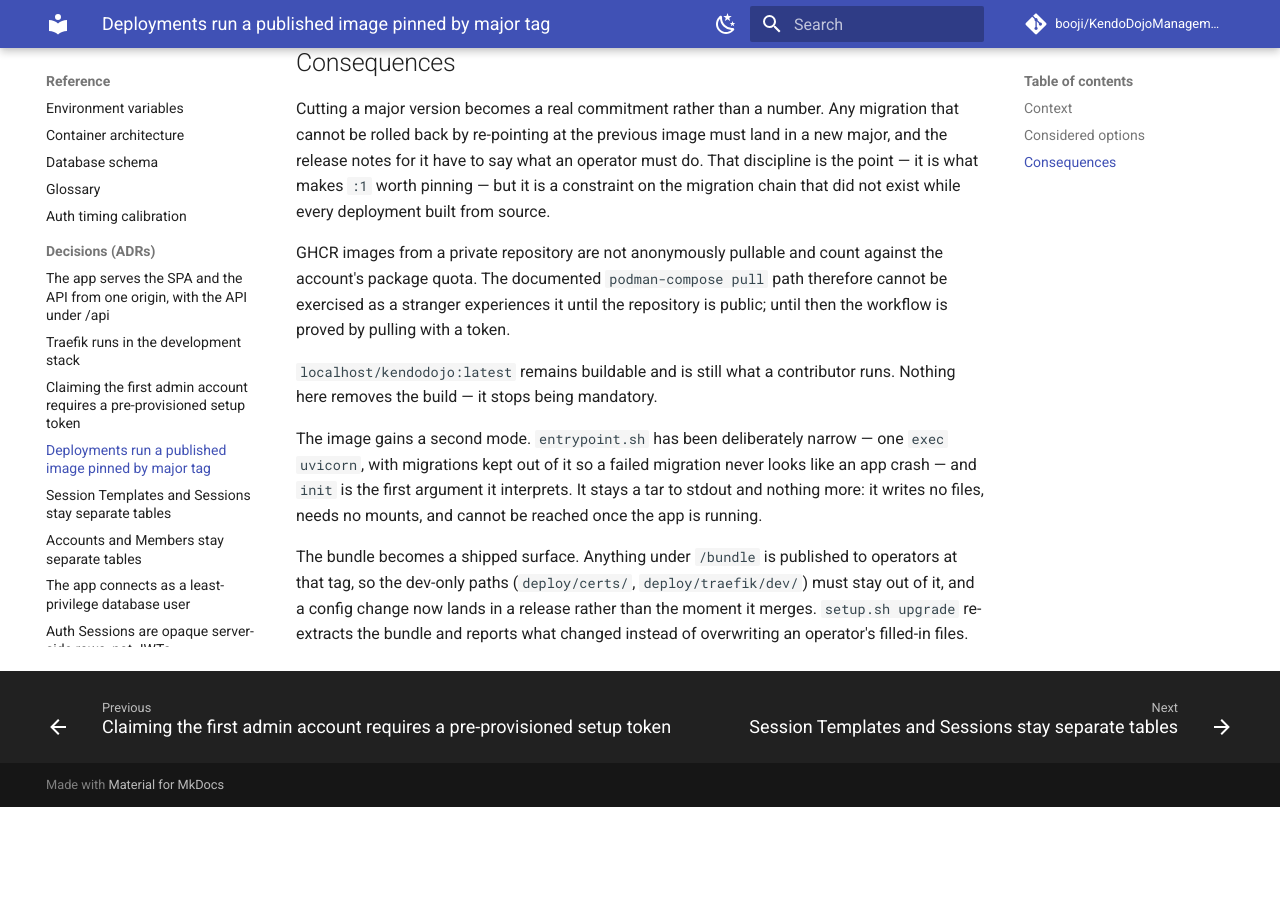
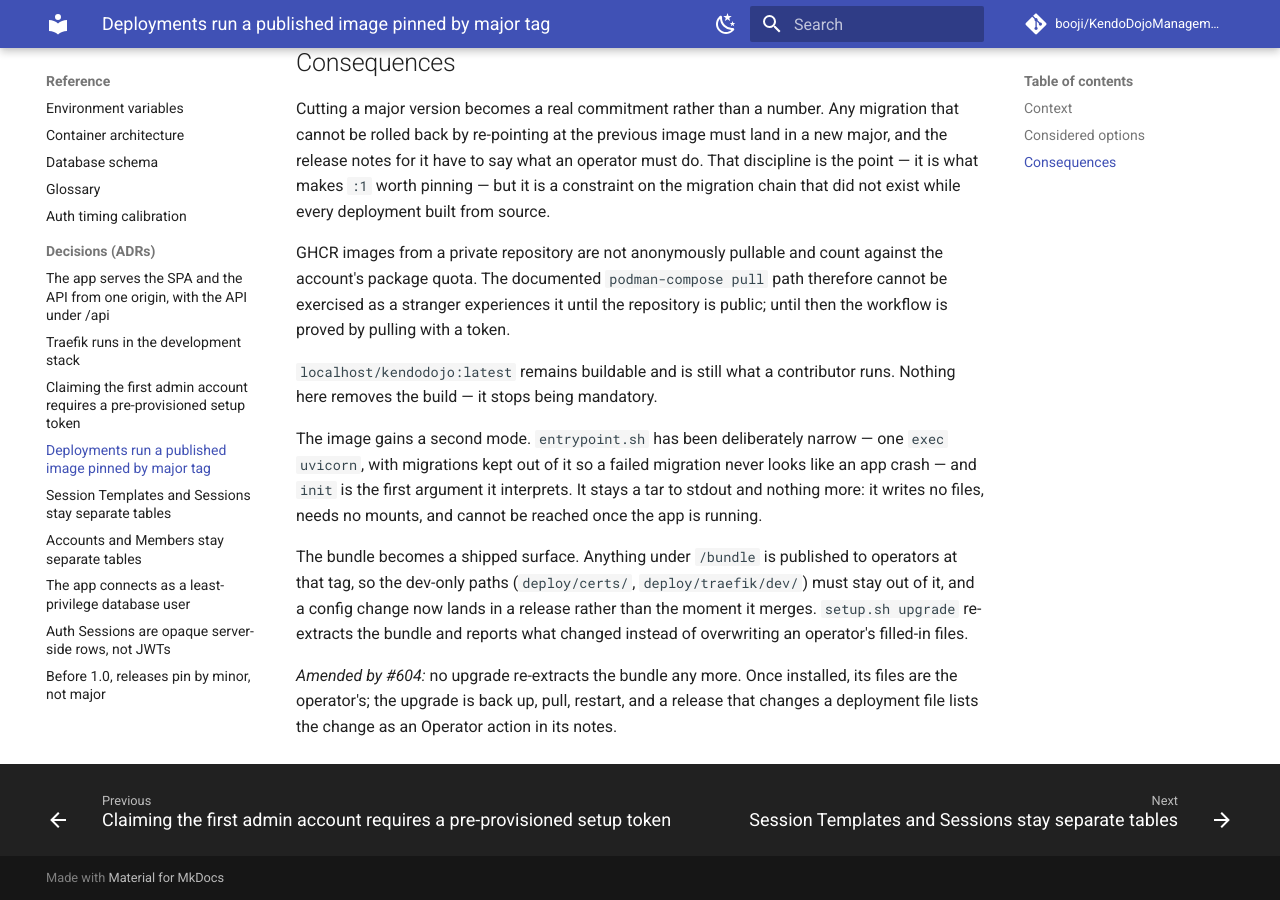
Before and after one commit to booji/KendoDojoManagement, an MkDocs documentation site: the page built from docs/adr/0004-published-images-pinned-by-major-tag.md, in a window 1280 px wide and 900 px high, scrolled down 2055 px. Built offline with MkDocs 1.6.1 and Material for MkDocs 9.7.7, drawn with Linux system fonts in a browser that asks for light colours; comment, search, counter and statistics services are not loaded; the version menu is left out; before the commit the page ends 2862 px from its top, so only the background shows below that.

Commit message:
docs(adr): note ADR-0004's upgrade consequence is amended by #604

```diff
--- a/docs/adr/0004-published-images-pinned-by-major-tag.md
+++ b/docs/adr/0004-published-images-pinned-by-major-tag.md
@@ -116,3 +116,8 @@ operators at that tag, so the dev-only paths (`deploy/certs/`,
 release rather than the moment it merges. `setup.sh upgrade` re-extracts the
 bundle and reports what changed instead of overwriting an operator's filled-in
 files.
+
+*Amended by #604:* no upgrade re-extracts the bundle any more. Once
+installed, its files are the operator's; the upgrade is back up, pull,
+restart, and a release that changes a deployment file lists the change as an
+Operator action in its notes.
```
